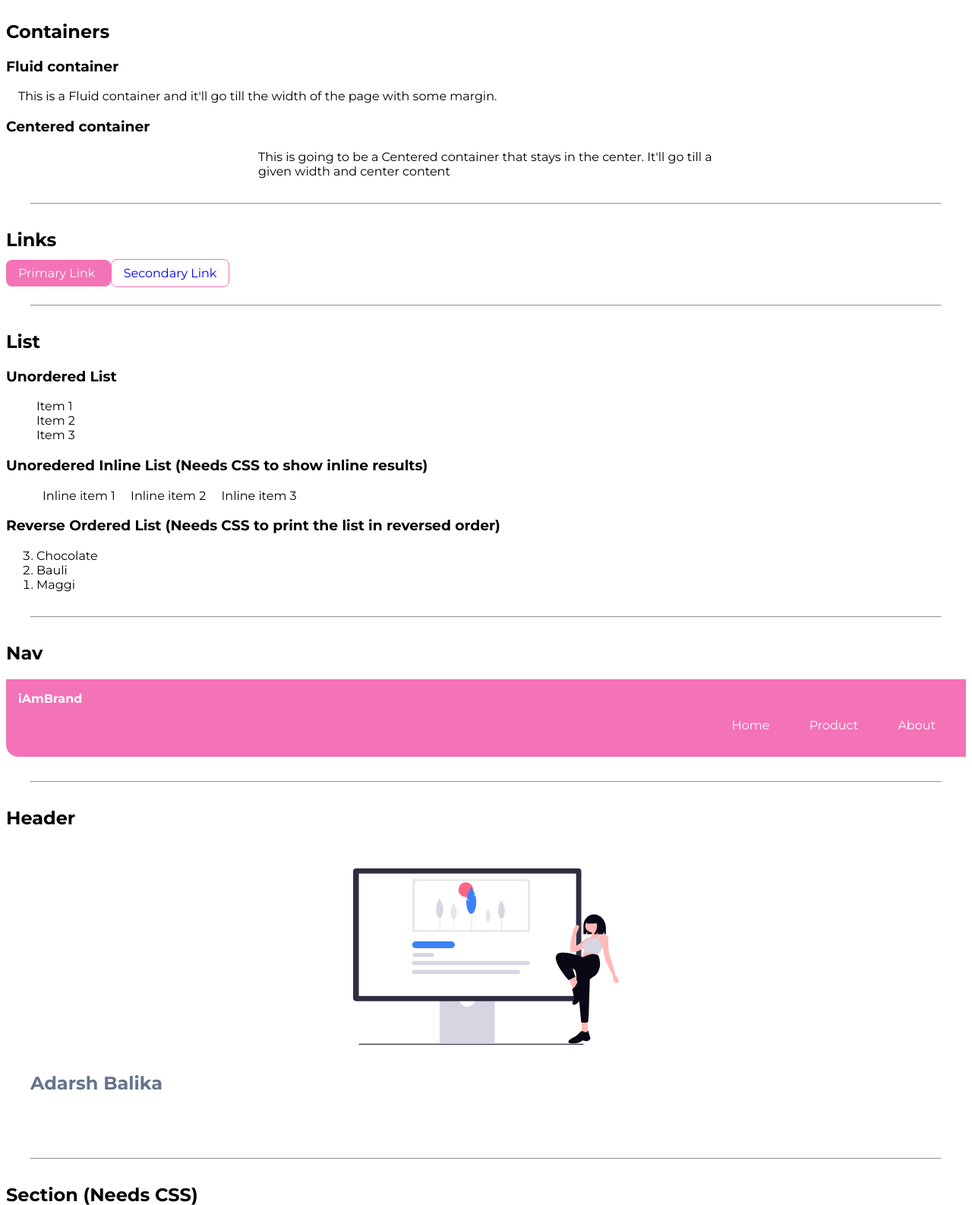
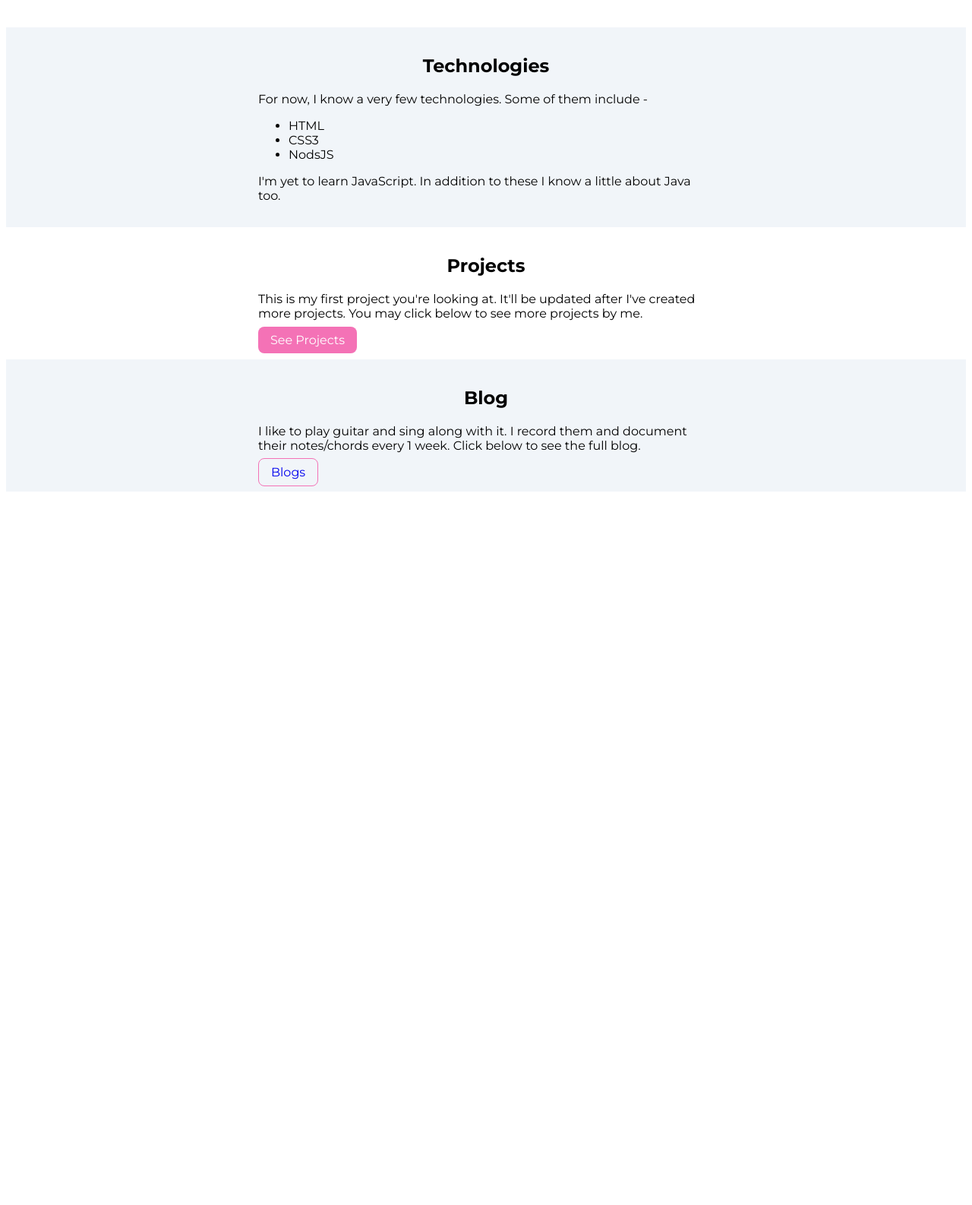
Before and after one commit to NidhiMishra1611/Lesson-3, a plain HTML site: page index.html in a window 1280 px wide. Shown: the part 455-2041 px from the top of the page at 76% size. After the commit the page ends 1110 px from the top, so only its background shows below. Drawn offline with Linux system fonts and the light colour scheme.

Commit message:
Adarsh-Balika-Blog

```diff
--- a/index.html
+++ b/index.html
@@ -3,55 +3,10 @@
 <head>
     <meta charset="UTF-8">
     <meta name="viewport" content="width=device-width, initial-scale=1.0">
-    <title>Index.html is a component library</title>
-    <link href="styles.css" rel="stylesheet" />
+    <title>Adarsh Balika</title>
+    <link href="styles.css" rel="stylesheet">
 </head>
 <body>
-    <h1> My component library</h1>
-    <p> I'm making a library that'll make my project look good and consistent.</p>
-
-    <hr >
-
-    <h2> Typography </h2>
-    <h1> I've used "h1" tag here which gives us the output in the biggest font size </h1>
-    <h2> This line has been printed here using "h2" tag which is smaller than "h1" font size </h2>
-    <p> This is a normal paragraph tag that gives us the output in a normal font size. </p>
-    <p>Strong tag is used for making the text <strong>"Bold"</strong></p>
-    <small> This line is relatively smaller than the normal ones and the tag we used here is "small". </small>
-
-    <hr>
-    <h2> Containers</h2>
-    <h3> Fluid container</h3>
-    <div class="container"> This is a Fluid container and it'll go till the width of the page with some margin. </div>
-
-    <h3> Centered container</h3>
-    <div class="container container-centered"> This is going to be a Centered container that stays in the center. It'll go till a given width and center content</div>
-    <hr>
-    <h2> Links </h2>
-    <a class="link primary-link" href = "/"> Primary Link </a>
-    <a class="link secondary-link" href = "/"> Secondary Link </a>
-    <hr>
-    <h2> List</h2>
-    <h3> Unordered List</h3>
-    <ul class="list-non-bullet">
-        <li> Item 1 </li>
-        <li> Item 2 </li>
-        <li> Item 3 </li>
-    </ul>
-    <h3> Unoredered Inline List (Needs CSS to show inline results)</h3>
-    <ul>
-        <li class="list-item-inline"> Inline item 1 </li>
-        <li class="list-item-inline"> Inline item 2 </li>
-        <li class="list-item-inline"> Inline item 3 </li>
-    </ul>
-    <h3> Reverse Ordered List (Needs CSS to print the list in reversed order) </h3>
-    <ol reversed>
-        <li> Chocolate</li>
-        <li> Bauli</li>
-        <li> Maggi</li>
-    </ol>
-    <hr>
-    <h2> Nav</h2>
     <nav class="navigation container">
         <div class="nav-brand"> iAmBrand</div>
         <ul class="list-non-bullet nav-list" >
@@ -59,47 +14,43 @@
                 <a class="link" href = "/">Home</a>
             </li>
             <li class="list-item-inline">
-                <a class="link" href = "/">Product</a>
+                <a class="link" href = "/">Projects</a>
             </li>
             <li class="list-item-inline">
-                <a class="link" href = "/">About</a>
+                <a class="link" href = "/">Blog</a>
             </li>
         </ul>
     </nav>
-    <hr>
-    <h2>Header</h2>
     <header class="header">
         <img class= "header-image" src = "Images/Website.svg" />
         <h2 class="header-heading"> Adarsh Balika</h2>
     </header>
-
-    <hr>
-    <h2> Section (Needs CSS) </h2>
+    <section class="section ow">
+        <div class="container container-centered">
+        <h1> Technologies</h1>
+        <p> For now, I know a very few technologies. Some of them include -
+            <ul>
+                <li> HTML </li>
+                <li> CSS3 </li>
+                <li> NodsJS </li>
+            </ul>
+        I'm yet to learn JavaScript. In addition to these I know a little about Java too.
+        </p>
+        </div>
+        </section>
         <section class="section">
             <div class="container container-centered">
-    <h1> White Section</h1>
-    <p> It will have a white background</p></div>
+            <h1> Projects</h1>
+            <p>This is my first project you're looking at. It'll be updated after I've created more projects. You may click below to see more projects by me.</p>
+            <a class="link primary-link" href = "/"> See Projects </a>
+        </div>
         </section>
         <section class="section ow">
         <div class="container container-centered">
-    <h1> Off White Section</h1>
-    <p> It will have a gray background</p>
+        <h1> Blog</h1>
+        <p> I like to play guitar and sing along with it. I record them and document their notes/chords every 1 week. Click below to see the full blog.</p>
+        <a class="link secondary-link" href = "/"> Blogs </a>
         </div>
         </section>
-    <hr>
-    <h2> Footer</h2>
-    <footer class="footer">
-        <div class="footer-heading"> Heading inside the footer</div>
-        <ul class="social-links list-non-bullet">
-            <li class="list-item-inline"><a class="link" href="/" >LinkedIn</a></li>
-            <li class="list-item-inline"><a class="link" href="/" >Facebook</a></li>
-            <li class="list-item-inline"><a class="link" href="/" >Instagram</a></li>
-        </ul>
-    </footer>
-
-
-
-
-<!-- <div style = "height: 30vh"></div> -->
 </body>
 </html>
--- a/styles.css
+++ b/styles.css
@@ -68,6 +68,7 @@ hr{
     margin: auto;
 }
 .header .header-heading{
+text-align: center;
 padding-top: 1rem;
 color: var(--dark-gray);
 }
```
Also changed, not shown: component.html (added, +105 -0 lines). Lines whose indentation alone changed are shown as unchanged.
